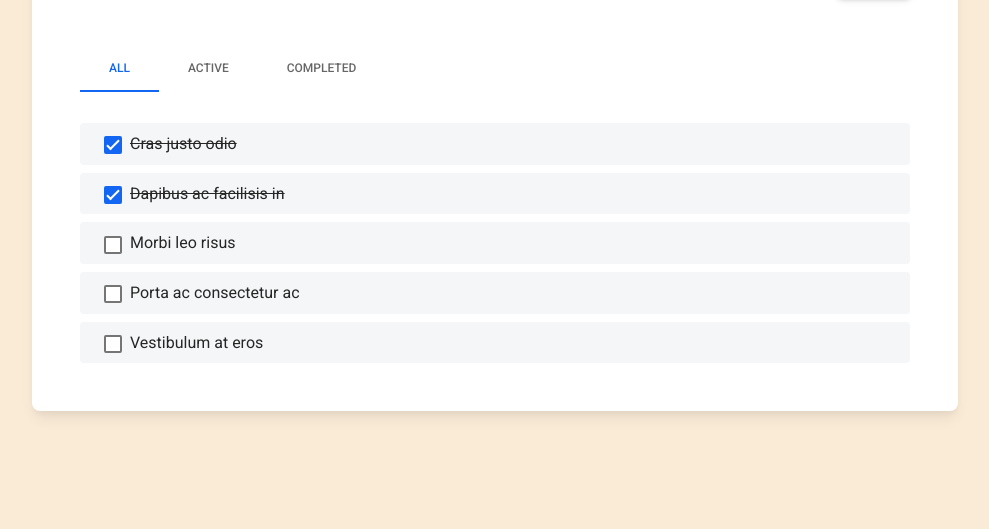
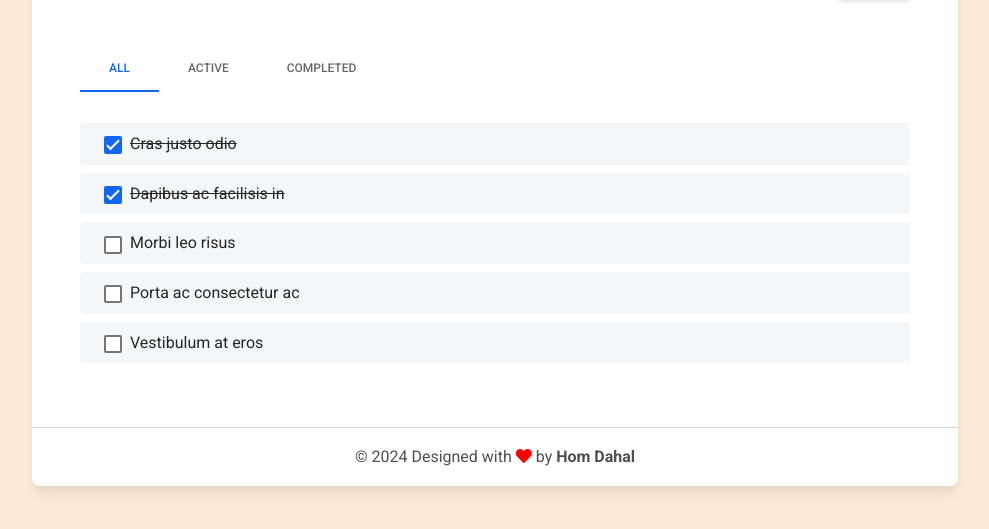
Before and after one commit to homdahal997/SBA-DOM-mytodo-app, a plain HTML site: page index.html in a window 1280 px wide. Shown: the part 191-720 px from the top of the page, without its empty margins (145-1134 px from the left). Drawn offline with Linux system fonts and the light colour scheme.

Commit message:
Footer Section added

```diff
--- a/index.html
+++ b/index.html
@@ -132,6 +132,15 @@
                             <!-- Tabs content -->
 
                         </div>
+                        <footer id="footer">
+                            <hr />
+                            <p>
+                                <span id="copyright">&copy; 2024</span>
+                                Designed with <i class="fas fa-heart" style="color: #ff0000;"></i> by <a
+                                    href="your-url-here" style="color: inherit;"><strong>Hom Dahal</strong></a>
+
+                            </p>
+                        </footer>
                     </div>
 
                 </div>
```
